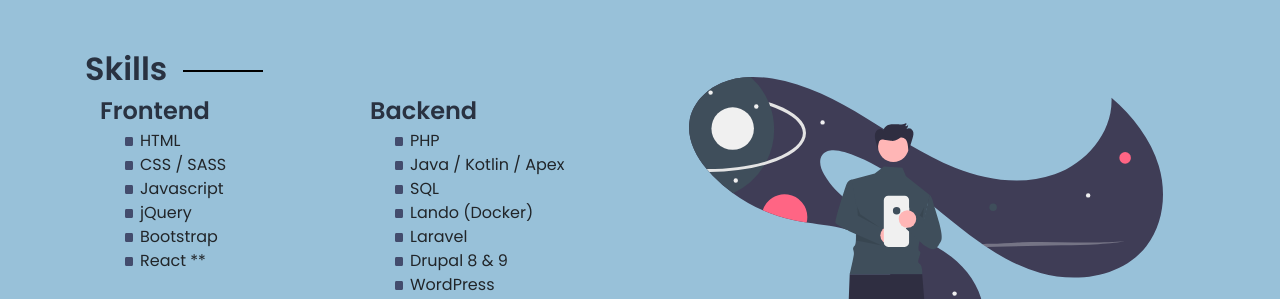
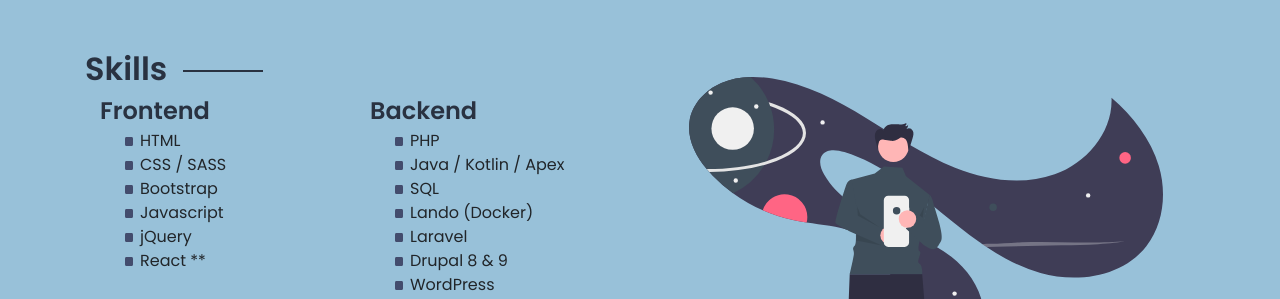
Before and after one commit to BrandonMok/react-personal-website, a React (Create React App) app: page / in a window 1280 px wide. Shown: the part 1221-1520 px from the top of the page. Built offline with nearby package versions, Linux system fonts and the light colour scheme.

Commit message:
About content change

```diff
--- a/src/components/about.js
+++ b/src/components/about.js
@@ -18,7 +18,7 @@
                             I'm Brandon, and I'm a full stack developer.
                             I build custom solutions for content management systems and tackle pressing business problems with Salesforce.
                             I have experience working in a diverse range of areas consisting of web development, OOP, CMS, CRM, and frameworks.
-                            Additionally, I enjoy learning new technologies, processes, and tools for which I'm always researching and learning new things.
+                            Additionally, I enjoy learning new technologies, processes, and tools whereby I'm always looking into new topics, concepts, and areas.
                         </div>
                     </div>
                 </div>
--- a/src/components/skills.js
+++ b/src/components/skills.js
@@ -18,9 +18,9 @@
                                         <ul>
                                             <li>HTML</li>
                                             <li>CSS / SASS</li>
+                                            <li>Bootstrap</li>
                                             <li>Javascript</li>
                                             <li>jQuery</li>
-                                            <li>Bootstrap</li>
                                             <li>React **</li>
                                         </ul>
                                     </div>
--- a/src/styling/_reusables.scss
+++ b/src/styling/_reusables.scss
@@ -70,7 +70,7 @@
 
   &__accentLine {
     content: "";
-    background-color: $black;
+    background-color: $primary;
     display: inline-block;
     height: 2px;
     margin-bottom: 0.5em;
--- a/src/styling/_variables.scss
+++ b/src/styling/_variables.scss
@@ -1,9 +1,6 @@
 $primary: #293241;
 $secondary: #98C1D9;
 $tertiary: #E0FBFC;
-
-// potential new colors
-// https://coolors.co/palette/3d5a80-98c1d9-e0fbfc-ee6c4d-293241
 
 $white: #ffffff;
 $gray-white: #edf2f4;
```
